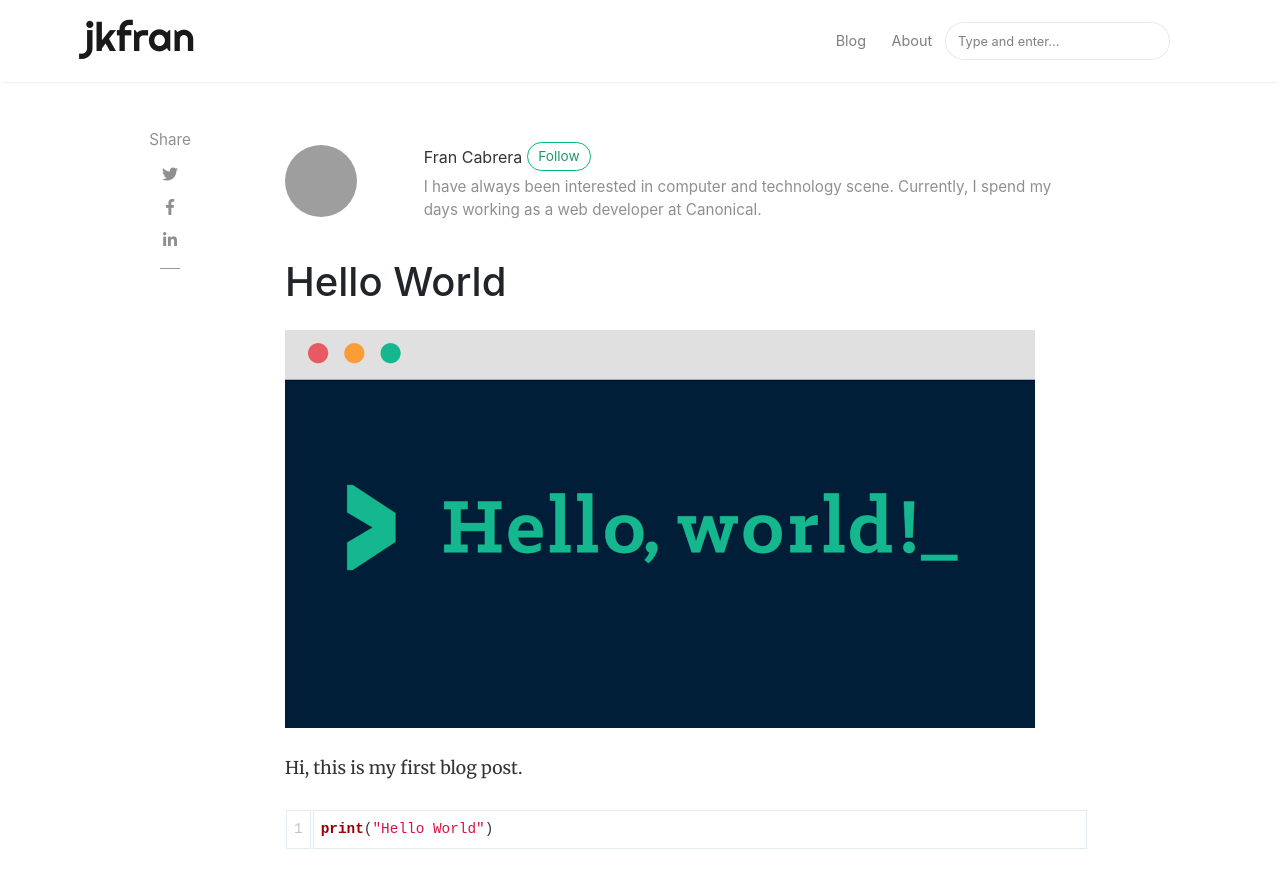
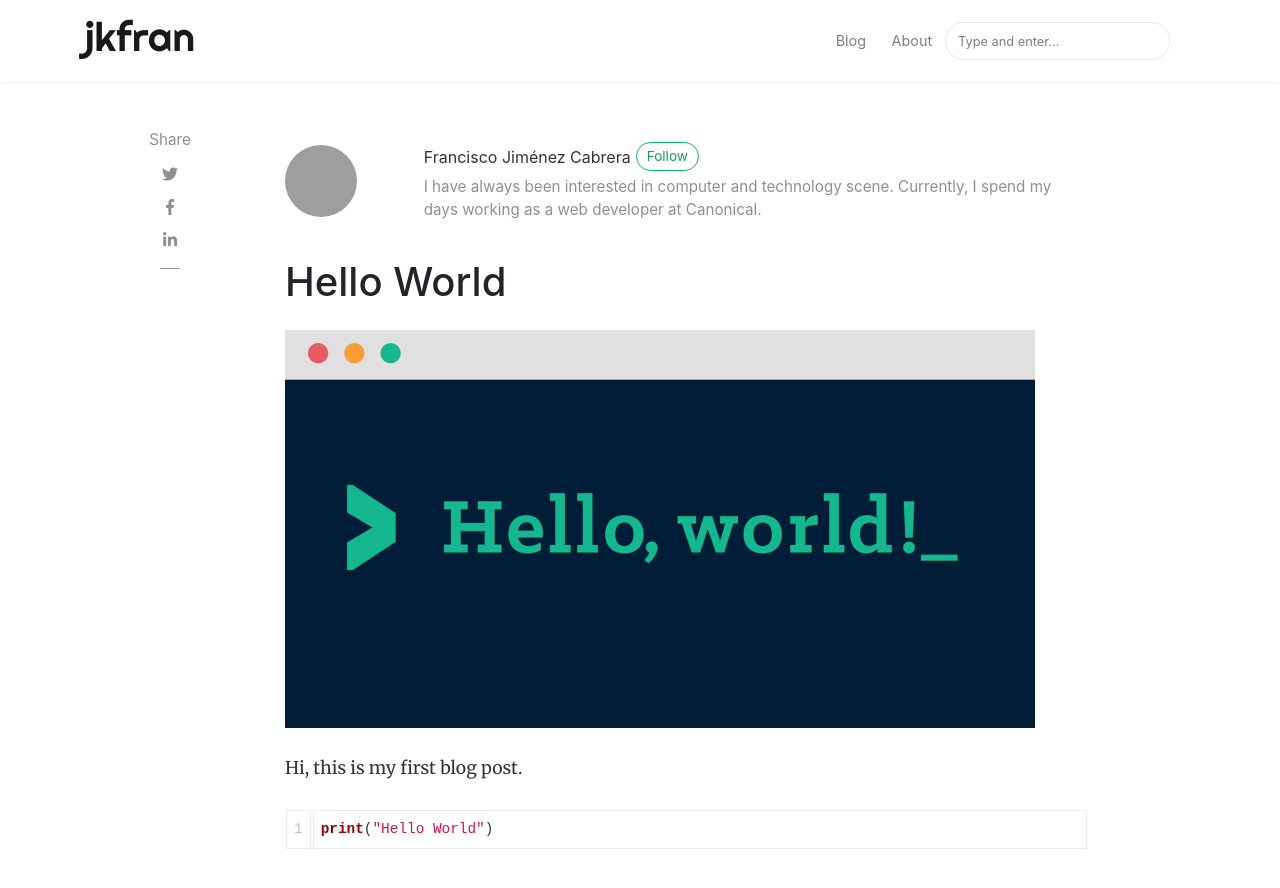
Before and after one commit to jkfran/jkfran.com, a Jekyll site: the page built from _posts/2021-02-09-hello-world.md, in a window 1280 px wide and 900 px high. Shown: the top 888 px of the window. Built offline with Jekyll 4.4.1, drawn with Linux system fonts in a browser that asks for light colours; nearby versions of some CDN libraries; comment, search, counter and statistics services are not loaded; grey boxes are pictures that could not be loaded.

Commit message:
Update _config.yml

```diff
--- a/_config.yml
+++ b/_config.yml
@@ -1,6 +1,6 @@
 # Site
 name: "jkfran"
-title: "Francisco Jimenez Cabrera"
+title: "Francisco Jiménez Cabrera"
 description: "Personal website."
 logo: 'assets/images/logo.png'
 favicon: 'assets/images/logo.png'
@@ -15,7 +15,7 @@
 authors:
   jkfran:
     name: Francisco Jiménez Cabrera
-    display_name: Fran Cabrera
+    display_name: Francisco Jiménez Cabrera
     gravatar: 5fdfe91237cdb6cc5d84b2776ee0b8ab
     email: jkfran@gmail.com
     web: https://jkfran.com/about
@@ -54,10 +54,10 @@
 
 # Adsense (change to "enabled" to activate, also your client id and ad slot. Create a new ad unit from your Adsense account to get the slot.)
 adsense: "disabled"
-adsense-data-ad-client: "ca-pub-3412143450191416"
-adsense-data-ad-slot: "1363087678"
+adsense-data-ad-client: "ca-pub-xxxxxxxxxxxxxxxx"
+adsense-data-ad-slot: "xxxxxxxxxx"
 
 # Lazy Images ("enabled" or "disabled")
-lazyimages: "disabled"
+lazyimages: "enabled"
 
 exclude: [changelog.md, LICENSE.txt, README.md, Gemfile, Gemfile.lock]
```
